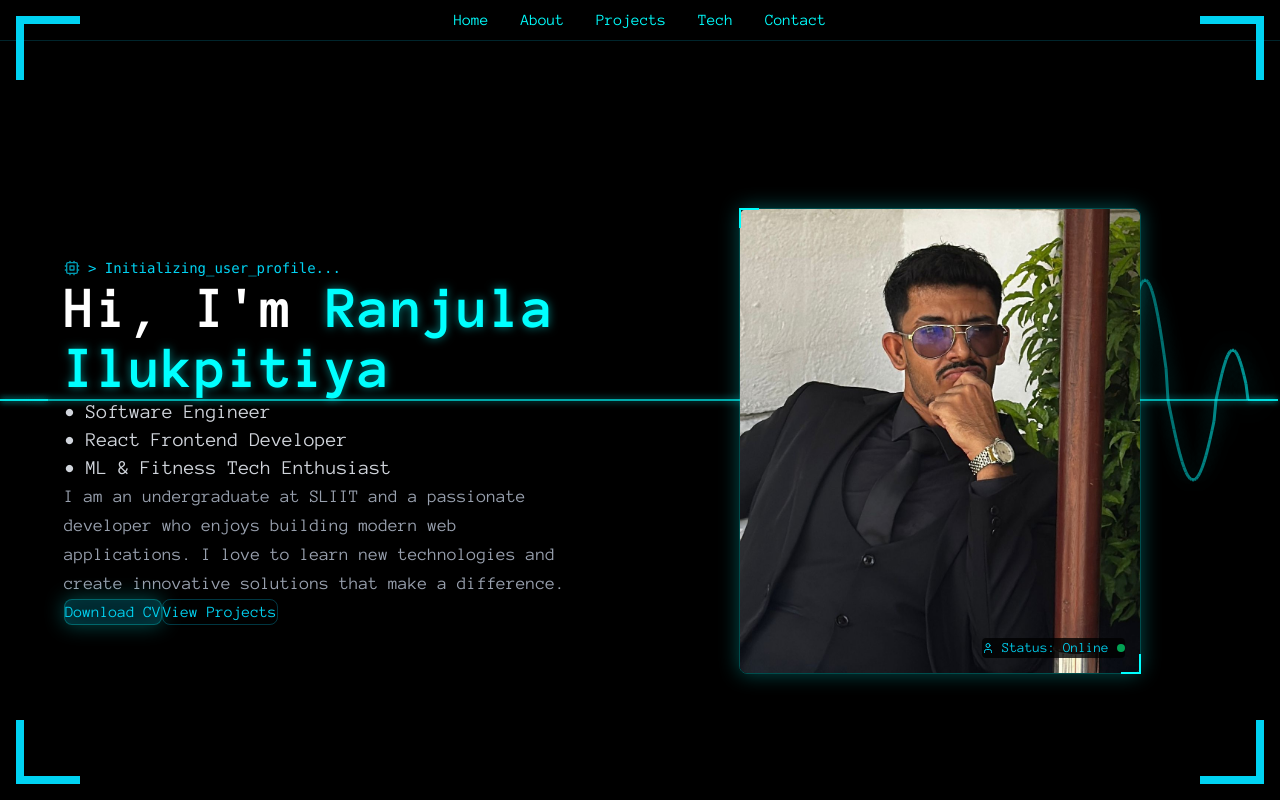
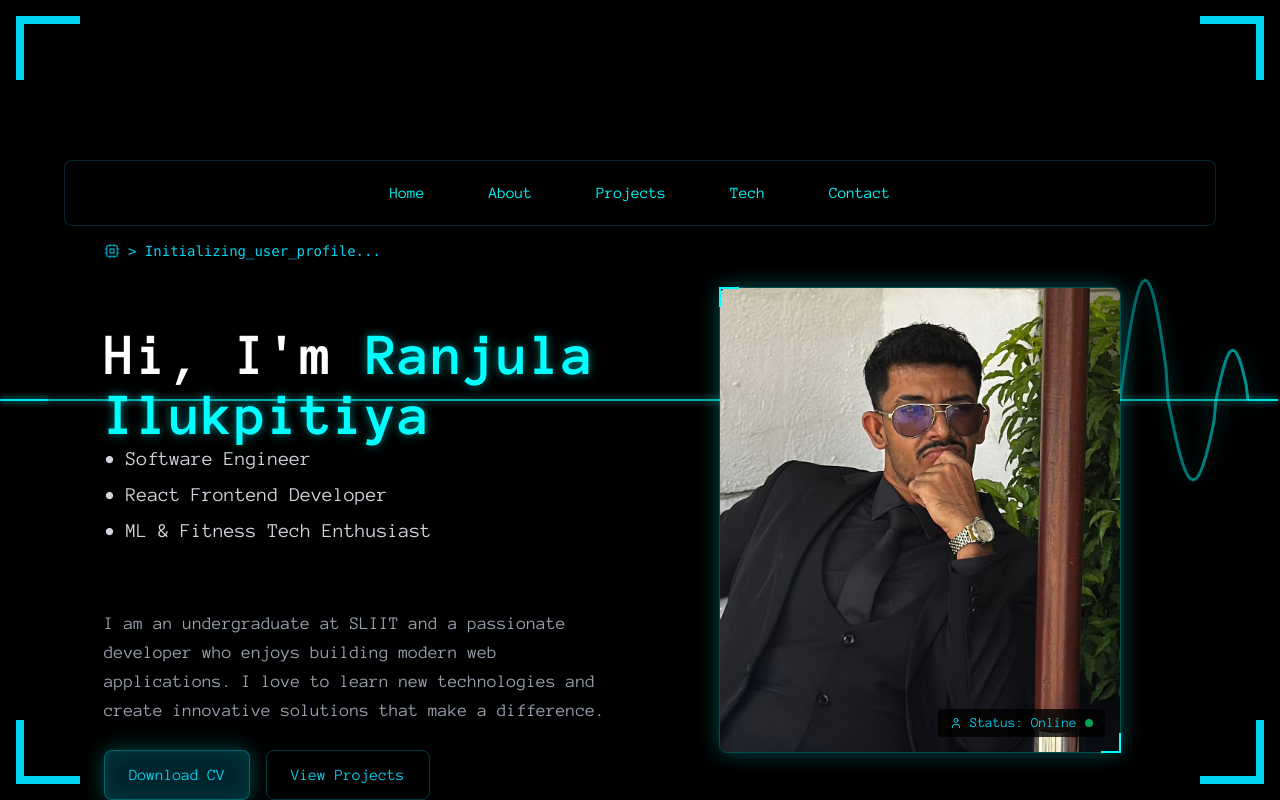
Before and after one commit to Ranjula001/Portfolio-V4, a Next.js app: page / in a window 1280 px wide. Built offline with nearby package versions, Linux system fonts and the light colour scheme.

Commit message:
improvements

```diff
--- /dev/null
+++ b/app/components/ScrollToTop.tsx
@@ -0,0 +1,58 @@
+'use client';
+
+import { useState, useEffect } from 'react';
+import { motion, AnimatePresence } from 'framer-motion';
+import Image from 'next/image';
+
+export default function ScrollToTop() {
+  const [isVisible, setIsVisible] = useState(false);
+
+  useEffect(() => {
+    const scrollContainer = document.querySelector('.absolute.inset-0.overflow-y-auto');
+
+    const toggleVisibility = () => {
+      if (scrollContainer) {
+        setIsVisible(scrollContainer.scrollTop > 300);
+      }
+    };
+
+    if (scrollContainer) {
+      scrollContainer.addEventListener('scroll', toggleVisibility);
+      return () => scrollContainer.removeEventListener('scroll', toggleVisibility);
+    }
+  }, []);
+
+  const scrollToTop = () => {
+    const scrollContainer = document.querySelector('.absolute.inset-0.overflow-y-auto');
+    if (scrollContainer) {
+      scrollContainer.scrollTo({ top: 0, behavior: 'smooth' });
+    }
+  };
+
+  return (
+    <AnimatePresence>
+      {isVisible && (
+        <motion.button
+          onClick={scrollToTop}
+          initial={{ opacity: 0, scale: 0, rotate: -180 }}
+          animate={{ opacity: 1, scale: 1, rotate: 0 }}
+          exit={{ opacity: 0, scale: 0, rotate: 180 }}
+          whileHover={{ scale: 1.1, rotate: 15 }}
+          whileTap={{ scale: 0.9 }}
+          transition={{ type: "spring", stiffness: 300, damping: 20 }}
+          className="fixed bottom-20 right-20 z-50 p-4 bg-gradient-to-r from-cyan-500 to-blue-500 rounded-full shadow-2xl border-2 border-cyan-400 hover:shadow-cyan-400/50 group"
+        >
+          <div className="relative w-8 h-8">
+            <Image
+              src="/jetpack.png"
+              alt="Jetpack"
+              fill
+              className="object-contain group-hover:brightness-110 transition-all duration-300"
+            />
+          </div>
+          <div className="absolute inset-0 rounded-full bg-cyan-400/20 animate-pulse"></div>
+        </motion.button>
+      )}
+    </AnimatePresence>
+  );
+}
--- a/app/globals.css
+++ b/app/globals.css
@@ -2,11 +2,11 @@
 @import "tailwindcss";
 
 
-* {
+/* * {
   margin: 0;
   padding: 0;
   box-sizing: border-box;
-}
+} */
 
 body {
   background: #0a0a0a;
--- a/app/pages/Hero.tsx
+++ b/app/pages/Hero.tsx
@@ -7,7 +7,7 @@ import Image from 'next/image';
 const Hero = () => {
   return (
     <section id="home" className="min-h-screen flex items-center justify-center pt-20 px-6">
-      <div className="max-w-6xl w-full grid md:grid-cols-2 gap-12 items-center">
+      <div className="max-w-7xl w-full grid md:grid-cols-2 gap-12 items-center">
         <motion.div
           initial={{ opacity: 0, x: -50 }}
           animate={{ opacity: 1, x: 0 }}
@@ -19,12 +19,12 @@ const Hero = () => {
             animate={{ opacity: 1 }}
             transition={{ delay: 0.2 }}
             className="text-cyan-400 text-sm font-mono flex items-center gap-2"
-          >
+            style={{marginBottom : 10}}          >
             <Cpu className="w-4 h-4 animate-pulse" />
             {'>'} Initializing_user_profile...
           </motion.div>
-          <div className="space-y-4">
-            <h1 className="text-5xl md:text-6xl font-bold text-white mb-4">
+          <div className="my-16">
+            <h1 className="text-5xl md:text-6xl font-bold text-white ">
               Hi, I&apos;m <span className="jarvis-text">Ranjula Ilukpitiya</span>
             </h1>
             <div className="space-y-2 text-xl text-gray-300">
--- a/app/pages/Navigation.tsx
+++ b/app/pages/Navigation.tsx
@@ -2,15 +2,13 @@
 
 const Navigation = () => {
   return (
-    <nav className="sticky top-0 z-40 bg-black/80 backdrop-blur-sm border-b border-cyan-500/20 w-full">
-      <div className="flex justify-center px-4 py-4">
-        <div className="flex items-center space-x-8">
-          <a href="#home" className="nav-link">Home</a>
-          <a href="#about" className="nav-link">About</a>
-          <a href="#projects" className="nav-link">Projects</a>
-          <a href="#tech" className="nav-link">Tech</a>
-          <a href="#contact" className="nav-link">Contact</a>
-        </div>
+    <nav className="absolute min-w-6xl w-full top-20 left-1/2 transform -translate-x-1/2 z-40 bg-black/80 backdrop-blur-sm border border-cyan-500/20 rounded-lg px-6 py-3">
+      <div className="flex items-center justify-center space-x-8">
+        <a href="#home" className="nav-link">Home</a>
+        <a href="#about" className="nav-link">About</a>
+        <a href="#projects" className="nav-link">Projects</a>
+        <a href="#tech" className="nav-link">Tech</a>
+        <a href="#contact" className="nav-link">Contact</a>
       </div>
     </nav>
   );
--- a/app/pages/PortfolioContent.tsx
+++ b/app/pages/PortfolioContent.tsx
@@ -8,6 +8,7 @@ import TechStack from './TechStack';
 import Projects from './Projects';
 import GitHubStats from './GitHubStats';
 import Contact from './Contact';
+import ScrollToTop from '../components/ScrollToTop';
 
 const PortfolioContent = () => {
   return (
@@ -17,7 +18,6 @@ const PortfolioContent = () => {
       transition={{ duration: 0.5 }}
       className="relative z-1"
     >
-
       <Navigation />
       <Hero />
       <About />
@@ -25,6 +25,7 @@ const PortfolioContent = () => {
       <Projects />
       <GitHubStats />
       <Contact />
+      <ScrollToTop />
     </motion.div>
   );
 };
```
Also changed, not shown: public/jetPack.png (added).
